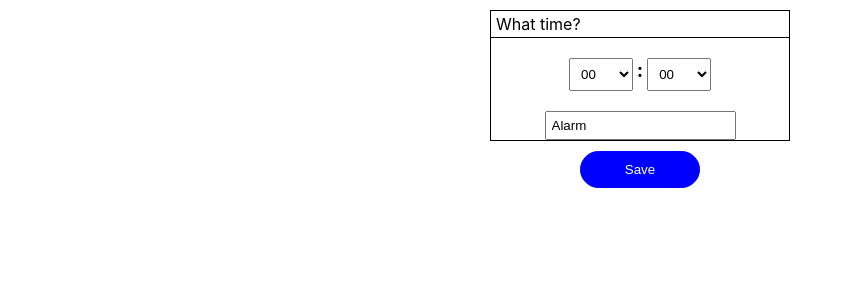
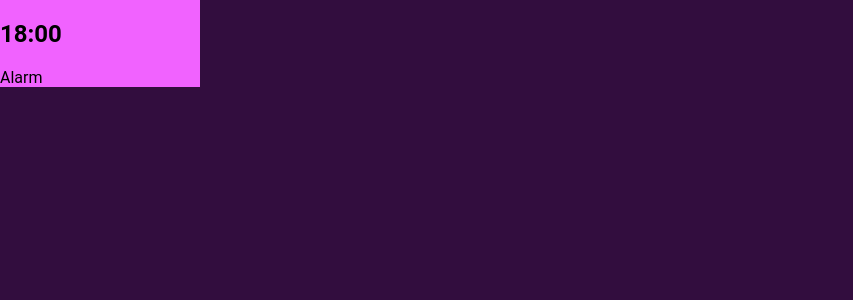
Before and after one commit to kaninjegarn/alarm, a React (Create React App) app: page / in a window 1280 px wide. Shown: the top 300 px of the page, without its empty margins (0-853 px from the left). Built offline with nearby package versions, Linux system fonts and the light colour scheme.

Commit message:
working audio comp + begining of alarmlist comp.

```diff
--- a/src/Components/Alarm/Alarm.jsx
+++ b/src/Components/Alarm/Alarm.jsx
@@ -1,10 +1,12 @@
 import React, { useEffect, useState } from 'react';
 import moment from 'moment';
 import AlarmMsg from '../AlarmMsg/AlarmMsg';
+import AlarmList from '../AlarmList/AlarmList';
 import { fillArray } from '../../helpers';
 import './alarm.scss';
 
 const Alarm = () => {
+  let shortTimer;
   const [minute, setMinute] = useState();
   const [hour, setHour] = useState();
   const [day, setDay] = useState();
@@ -12,25 +14,18 @@ const Alarm = () => {
   const [alarmIsSet, setAlarmIsSet] = useState(false);
   const [alarm, setAlarm] = useState();
   const [showMsg, setShowMsg] = useState(false);
-
+  const [alarmObj, setAlarmObj] = useState({ when: shortTimer || '18:00', message: msg || ''})
+  const [awaitingAlarm, setAwaitingAlarm] = useState(false);
   const minuteArr = fillArray(59);
   const hourArr = fillArray(24);
 
-  // const minuteArr = Array.from(Array(60).keys());
-  // const hourArr = Array.from(Array(24).keys());
-
-  // const dayArr = Array.from(Array());
-
-
-  // console.log(moment().format('MMMM Do YYYY, h:mm:ss'));
-  // console.log(moment().format('DD.MM.YYYY h:mm:ss'));
-  // console.log(moment().format());
-  // console.log(moment([2021, 7, 10, 1]).fromNow());
 
   function handleSubmit(event) {
     event.preventDefault();
     setAlarm(moment().format(`DD.MM.YYYY ${hour}:${minute}`));
-    setAlarmIsSet(true)
+    shortTimer = (hour + ":" + minute);
+    setAlarmIsSet(true);
+    setAwaitingAlarm(true);
   }
 
   function handleMinute(event) {
@@ -49,8 +44,13 @@ const Alarm = () => {
     setShowMsg(false);
   }
 
+  // WORKS
+  // function play() {
+  //   var audio = new Audio('https://interactive-examples.mdn.mozilla.net/media/cc0-audio/t-rex-roar.mp3');
+  //   audio.play();
+  // }
+
   useEffect(() => {
-    console.log(alarm)
     if(!alarmIsSet) {
       console.log("ska inte köras")
     } else {
@@ -60,20 +60,27 @@ const Alarm = () => {
           setShowMsg(true);
           console.log("ALARM!")
         }
-        const tempTime = moment().format('DD.MM.YYYY H:mm')
-        if (moment(moment().format('DD.MM.YYYY H:mm:ss')).isSame(alarm)) {
-          console.log("ALARM!")
-        }
+        // const tempTime = moment().format('DD.MM.YYYY H:mm')
+        // if (moment(moment().format('DD.MM.YYYY H:mm:ss')).isSame(alarm)) {
+        //   console.log("ALARM!")
+        // }
       }, 1000);
       return () => clearInterval(interval);
     }
   }, [alarmIsSet])
 
   return(
+    <>
+    { showMsg &&
+    <AlarmMsg msg={msg} clearAlarm={clearAlarm} />
+      }
+
+      {
+        awaitingAlarm === false ? (
+          <AlarmList obj={alarmObj}/>
+        ): (
     <div className="alarm">
-      {showMsg &&
-        <AlarmMsg msg={msg} clearAlarm={clearAlarm}/>
-      }
+      {/* <button onClick={play}>Play Audio</button> */}
       <form onSubmit={handleSubmit}>
         <div className="container">
         <p className="container__title">What time?</p>
@@ -97,16 +104,12 @@ const Alarm = () => {
             <input type="text" name="msg" value={msg} onChange={(e) => setMsg(e.target.value)} />
           </div>
         </div>
-
-
-
         <input className="submit" type="submit" value="Save"/>
-        {/* <label htmlFor="day">Day</label>
-        <select name="day" id="">
-
-        </select> */}
       </form>
     </div>
+        )
+      }
+    </>
   )
 }
 
--- a/src/Components/Alarm/alarm.scss
+++ b/src/Components/Alarm/alarm.scss
@@ -1,18 +1,40 @@
 @import '../../rules/rules.scss';
+@import '../../rules/variables.scss';
+
+.App {
+  height: 100vh;
+  margin: 0;
+  background-repeat: no-repeat;
+  background-attachment: fixed;
+  font-family: 'Roboto', 'Arial', sans-serif;
+  background: $really_dark_pink;
+  align-items: center;
+  display: flex;
+  justify-content: center;
+
+}
 
 .alarm {
-  margin: 10px auto 0 auto;
+  box-shadow: 0 5px 10px rgba(255, 254, 254, 0.2);
   width: 300px;
 }
 
+form {
+  background: $light_pink;
+  min-height: 200px;
+}
+
 .container {
+  background: $light_pink;
   margin-bottom: 10px;
-  border: 1px solid black;
   min-height: 100px;
 
    &__title {
     border-bottom: 1px solid black;
-    padding: 3px 0 3px 5px;
+    padding: 8px 0 8px 5px;
+    background: $sepia;
+    color: $really_dark_pink;
+    font-weight: bold;
   }
 
   &__chooseAlarm {
@@ -43,18 +65,18 @@
 
   .submit {
     margin: 0 auto;
-    border: 1px solid blue;
+    border: 1px solid $light_pink;
     border-radius: 25px;
     padding: 10px;
     width: 120px;
-    background: blue;
+    background-color: $dark_pink;
     color: white;
-    transition: 0.3s;
+    transition: all .3s linear;
     cursor: pointer;
 
     &:hover {
-      background: white;
-      border: white;
-      color: blue;
+      background: $sepia;
+      border: $sepia;
+      color: $dark_pink;
     }
   }
--- /dev/null
+++ b/src/Components/AlarmList/AlarmList.jsx
@@ -0,0 +1,17 @@
+import React from 'react';
+import './AlarmList.scss';
+
+const AlarmList = ({ obj }) => {
+  return(
+    <div className="pendingAlarm">
+      <div>
+        <h2>{obj.when}</h2>
+      </div>
+      <div>
+        {obj.message}
+      </div>
+    </div>
+  )
+}
+
+export default AlarmList;
--- /dev/null
+++ b/src/Components/AlarmList/AlarmList.scss
@@ -0,0 +1,9 @@
+@import '../../rules/variables.scss';
+
+.pendingAlarm {
+  background-color: $light_pink;
+  width: 200px;
+  position: absolute;
+  top: 0;
+  left: 0;
+}
--- a/src/Components/AlarmMsg/AlarmMsg.jsx
+++ b/src/Components/AlarmMsg/AlarmMsg.jsx
@@ -1,6 +1,6 @@
 import React from 'react';
 
-const AlarmMsg = ({ msg, clearAlarm}) => {
+const AlarmMsg = ({ msg, clearAlarm }) => {
   return(
     <div>
       <h1>{msg}</h1>
--- /dev/null
+++ b/src/rules/variables.scss
@@ -0,0 +1,4 @@
+$dark_pink: #d902ee;
+$sepia: #ffd79d;
+$light_pink: #f162ff;
+$really_dark_pink: #320d3e;
```
Also changed, not shown: src/App.js (line endings or trailing spaces), 1 other file (tests, documents, lock files or other folders).
